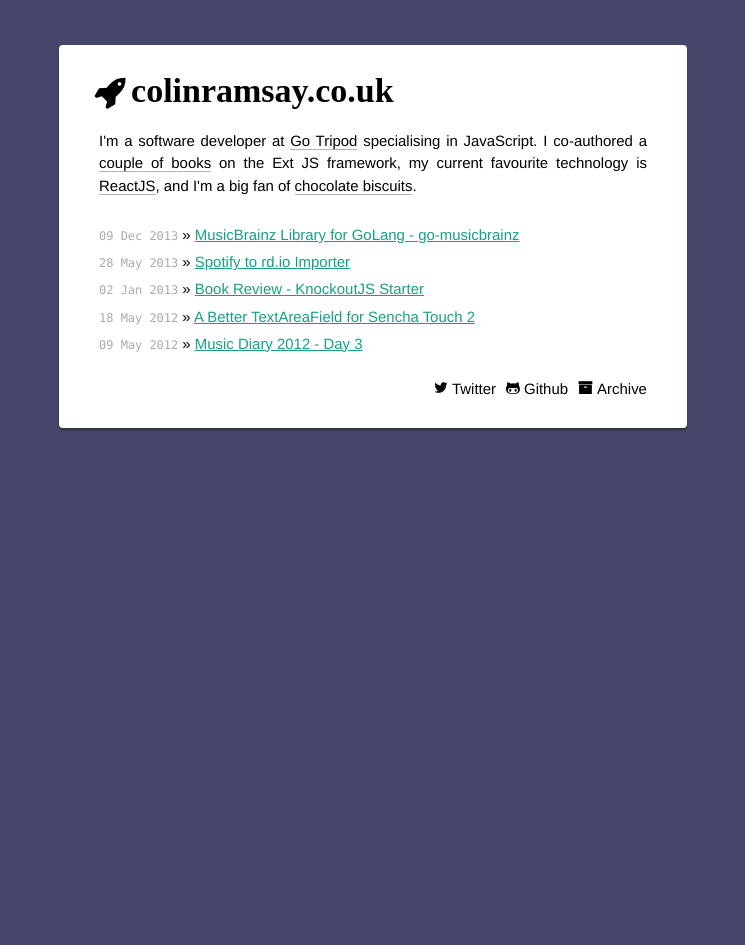
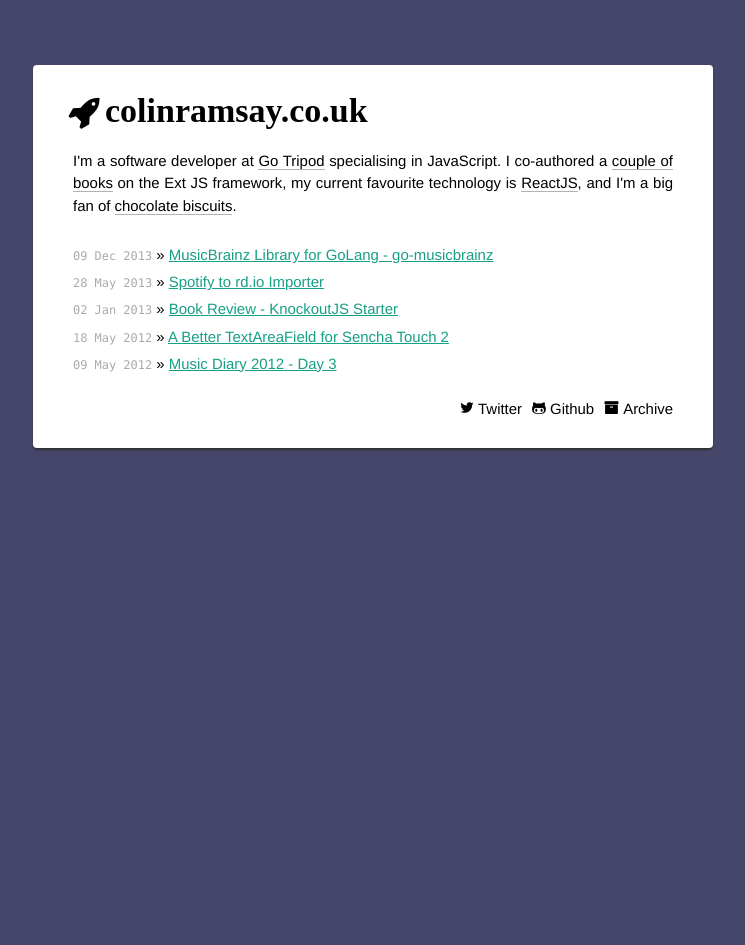
Before and after one commit to hunvreus/colinramsay.github.io, a Jekyll site: the page built from index.html, in a window 1280 px wide. Shown: the whole page, without its empty margins (267-1012 px from the left). Built offline with Jekyll 4.4.1, drawn with Linux system fonts in a browser that asks for light colours; some web fonts are replaced; Markdown is read by kramdown in place of the engine named in the settings.

Commit message:
post styling and some responsive stuff

```diff
--- a/_layouts/default.html
+++ b/_layouts/default.html
@@ -15,29 +15,18 @@
     </head>
     <body>
 
-        <div class="site">
-          <div class="header">
-            <h1 class="title"><a href="/">{{ site.name }}</a></h1>
-            <a class="extra" href="/">home</a>
-          </div>
 
-          {{ content }}
+<div class="site">
+  <h1><a href="/"><i class="cr-rocket"></i> <span>colinramsay.co.uk</span></a></h1>
 
-          <div class="footer">
-            <div class="contact">
-              <p>
-                Colin Ramsay<br />
-                Partner at Go Tripod Ltd
-              </p>
-            </div>
-            <div class="contact">
-              <p>
-                <a href="https://github.com/colinramsay">github.com/colinramsay</a><br />
-                <a href="https://twitter.com/colinramsay">twitter.com/colinramsay</a><br />
-              </p>
-            </div>
-          </div>
-        </div>
+  {{content}}
+
+  <ul class="links">
+    <li><a href="/archive"><i class="cr-archive"></i> Archive</a></li>
+    <li><a href="https://github.com/colinramsay"><i class="cr-github"></i> Github</a></li>
+    <li><a href="http://www.twitter.com/colinramsay"><i class="cr-twitter"></i> Twitter</a></li>
+  </ul>
+</div>
 
     </body>
 </html>
--- a/css/main.css
+++ b/css/main.css
@@ -17,6 +17,7 @@
   font: 13.34px 'proxima-nova',Proxima Nova,'Helvetica Neue',Helvetica,sans-serif;
   font-size: small;
   text-align: center;
+  padding: 20px;
 }
 
 h1, h2, h3, h4, h5, h6 {
@@ -33,14 +34,7 @@
 a:hover   { xcolor: #000; }
 a:visited { xcolor: #a0a; }
 
-#home {
-  background: white;
-  padding: 30px 40px 40px 40px;
-  border-radius: 4px;
-  -webkit-box-shadow: 0px 2px 2px 0px rgba(50, 50, 50, 1);
--moz-box-shadow:    0px 2px 2px 0px rgba(50, 50, 50, 1);
-box-shadow:         0px 2px 2px 0px rgba(50, 50, 50, 1);
-}
+
 
 .intro a {
   color: black;
@@ -69,6 +63,16 @@
   font-size: 80%;
 }
 
+@media only screen and (max-width: 767px) {
+  .posts li {
+    line-height: 1em;
+    margin-bottom: 10px;
+  }
+  .posts a {
+    display: block;
+  }
+}
+
 /*****************************************************************************/
 /*
 /* Site
@@ -78,73 +82,15 @@
 .site {
   font-size: 115%;
   text-align: justify;
-  width: 42em;
+  max-width: 600px;
   margin: 3em auto 2em;
   line-height: 1.5em;
-}
-
-.header {
-
-  display: none;
-}
-
-.header a {
-  font-weight: bold;
-  text-decoration: none;
-}
-
-.title {
-  display: inline-block;
-  margin-bottom: 2em;
-}
-
-.title a {
-  color: #a00;
-}
-
-.title a:hover {
-  color: #000;
-}
-
-.header a.extra {
-  color: #aaa;
-  margin-left: 1em;
-}
-
-.header a.extra:hover {
-  color: #000;
-}
-
-.meta {
-  color: #aaa;
-}
-
-.footer {
-  display: none;
-  font-size: 80%;
-  color: #666;
-  border-top: 4px solid #eee;
-  margin-top: 2em;
-  overflow: hidden;
-}
-
-.footer .contact {
-  float: left;
-  margin-right: 3em;
-}
-
-.footer .contact a {
-  color: #8085C1;
-}
-
-.footer .rss {
-  margin-top: 1.1em;
-  margin-right: -.2em;
-  float: right;
-}
-
-.footer .rss img {
-  border: 0;
+  background: white;
+  padding: 30px 40px 40px 40px;
+  border-radius: 4px;
+  -webkit-box-shadow: 0px 2px 2px 0px rgba(50, 50, 50, 1);
+-moz-box-shadow:    0px 2px 2px 0px rgba(50, 50, 50, 1);
+box-shadow:         0px 2px 2px 0px rgba(50, 50, 50, 1);
 }
 
 /*****************************************************************************/
@@ -152,6 +98,10 @@
 /* Posts
 /*
 /*****************************************************************************/
+
+.meta {
+  color: #aaa;
+}
 
 /* standard */
 .post pre {
--- a/index.html
+++ b/index.html
@@ -1,10 +1,7 @@
 ---
 layout: default
-title: colinramsay.co.uk
+title: home
 ---
-
-<div id="home">
-	<h1><a href="/"><i class="cr-rocket"></i> <span>colinramsay.co.uk</span></a></h1>
 
 <p class="intro">I'm a software developer at <a href="http://www.gotripod.com">Go Tripod</a> specialising in JavaScript. I co-authored a <a href="http://www.packtpub.com/authors/profiles/colin-ramsay/">couple of books</a> on the Ext JS framework, my current favourite technology is <a href="http://facebook.github.io/react/">ReactJS</a>, and I'm a big fan of <a href="https://www.google.co.uk/search?q=chocolate+biscuits&tbm=isch">chocolate biscuits</a>.</p>
 
@@ -13,10 +10,3 @@
 	<li><span>{{ post.date | date_to_string }}</span> &raquo; <a href="{{ post.url }}">{{ post.title }}</a></li>
 	{% endfor %}
 </ul>
-
-	<ul class="links">
-		<li><a href="/archive"><i class="cr-archive"></i> Archive</a></li>
-		<li><a href="https://github.com/colinramsay"><i class="cr-github"></i> Github</a></li>
-		<li><a href="http://www.twitter.com/colinramsay"><i class="cr-twitter"></i> Twitter</a></li>
-	</ul>
-</div>
```
Also changed, not shown: other parts of _layouts/default.html (+1 -1 lines). Lines whose indentation alone changed are shown as unchanged.
